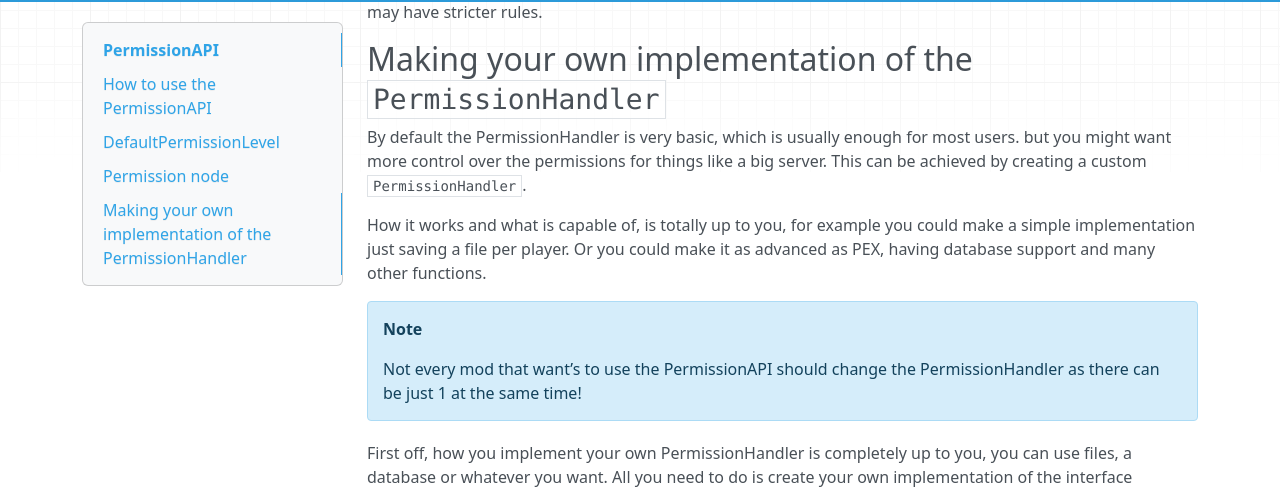
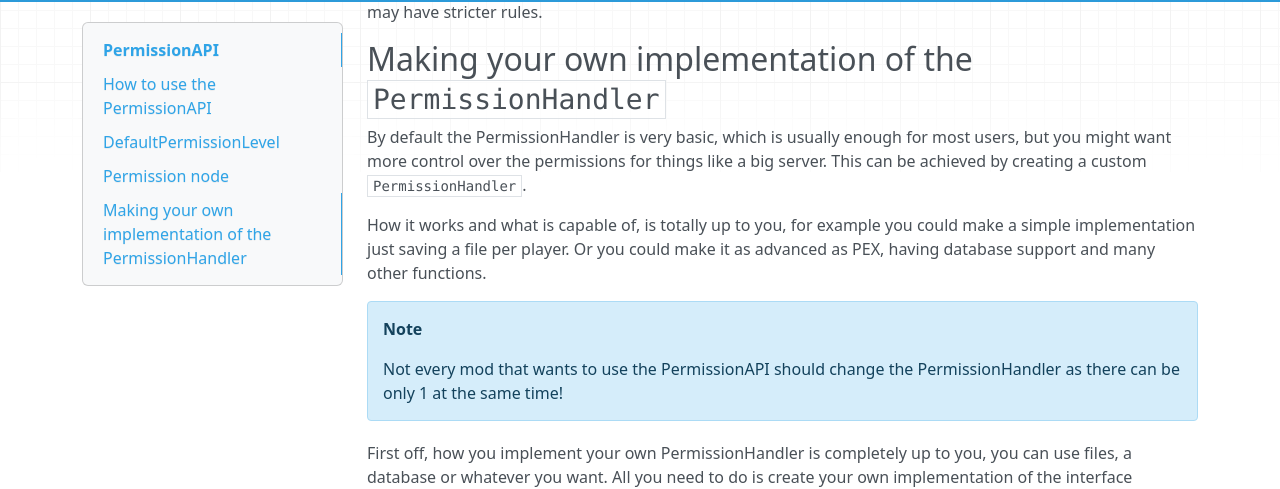
Before and after one commit to MinecraftForge/Documentation, an MkDocs documentation site: the page built from docs/utilities/permissionapi.md, in a window 1280 px wide and 900 px high, scrolled down 760 px. Shown: the part 134-623 px from the top of the window. Built offline with MkDocs 1.6.1, drawn with Linux system fonts in a browser that asks for light colours; nearby versions of some CDN libraries; old or Windows-style settings are respelled for this version of MkDocs.

Commit message:
Fixed more forgotten typos.

```diff
--- a/docs/utilities/permissionapi.md
+++ b/docs/utilities/permissionapi.md
@@ -36,7 +36,7 @@ It is recommended to use this naming scheme as other implementations may have st
 Making your own implementation of the `PermissionHandler`
 --------------------------------------
 
-By default the PermissionHandler is very basic, which is usually enough for most users.
+By default the PermissionHandler is very basic, which is usually enough for most users,
 but you might want more control over the permissions for things like a big server.
 This can be achieved  by creating a custom `PermissionHandler`.
 
@@ -44,7 +44,7 @@ How it works and what is capable of, is totally up to you, for example you could
 Or you could make it as advanced as PEX, having database support and many other functions.
 
 !!! note
-    Not every mod that want's to use the PermissionAPI should change the PermissionHandler as there can be just 1 at the same time!
+    Not every mod that wants to use the PermissionAPI should change the PermissionHandler as there can be only 1 at the same time!
 
 First off, how you implement your own PermissionHandler is completely up to you, you can use files, a database or whatever you want.
 All you need to do is create your own implementation of the interface `IPermissionHandler`.
```
